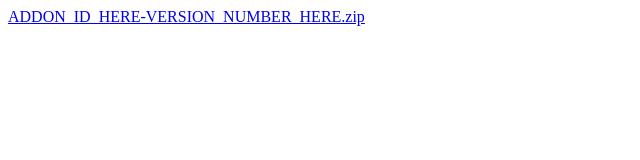
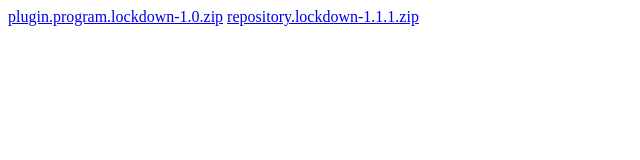
Before and after one commit to SorryNotSorryNot/lockdown, a plain HTML site: page index.html in a window 1280 px wide. Shown: the whole page, without its empty margins (0-640 px from the left). Drawn offline with Linux system fonts and the light colour scheme.

Commit message:
Update index.html

```diff
--- a/index.html
+++ b/index.html
@@ -1,2 +1,3 @@
 <!DOCTYPE html>
-<a href="ADDON_ID_HERE-VERSION_NUMBER_HERE.zip">ADDON_ID_HERE-VERSION_NUMBER_HERE.zip</a>
+<a href="plugin.program.lockdown-1.0.zip">plugin.program.lockdown-1.0.zip</a>
+<a href="repository.lockdown-1.1.1.zip">repository.lockdown-1.1.1.zip</a>
```
